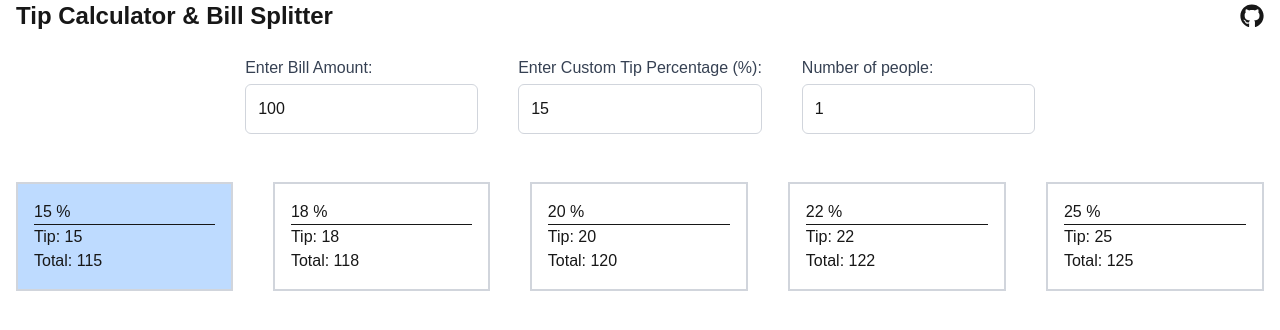
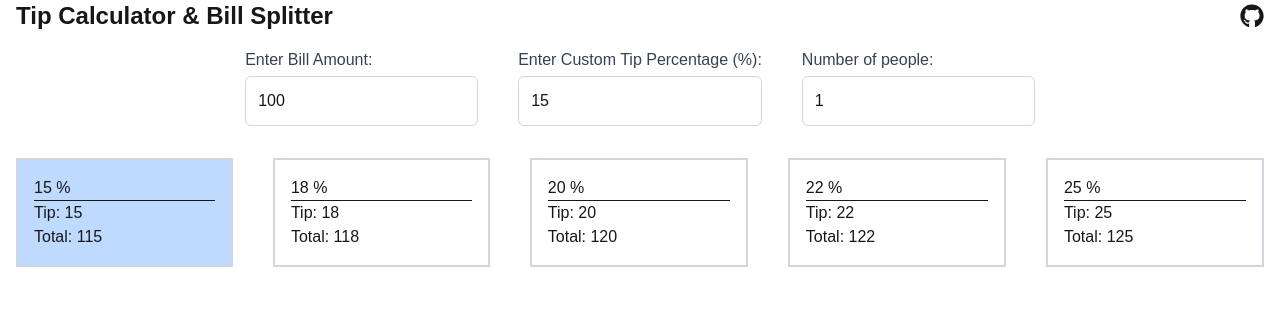
Before and after one commit to lelyu/tip-calculator, a Next.js app: page / in a window 1280 px wide. Shown: the top 330 px of the page. Built offline with nearby package versions, Linux system fonts and the light colour scheme.

Commit message:
decrease bottom margin

```diff
--- a/src/app/ui/input.tsx
+++ b/src/app/ui/input.tsx
@@ -21,7 +21,7 @@ export default function Input({
   const isValidNumber = value.trim() === "" || !isNaN(Number(value));
 
   return (
-    <div className="flex flex-col m-4">
+    <div className="flex flex-col ml-4 mr-4 mt-2">
       <label htmlFor={id} className="mb-1 font-medium text-gray-700">
         {label}
       </label>
```
